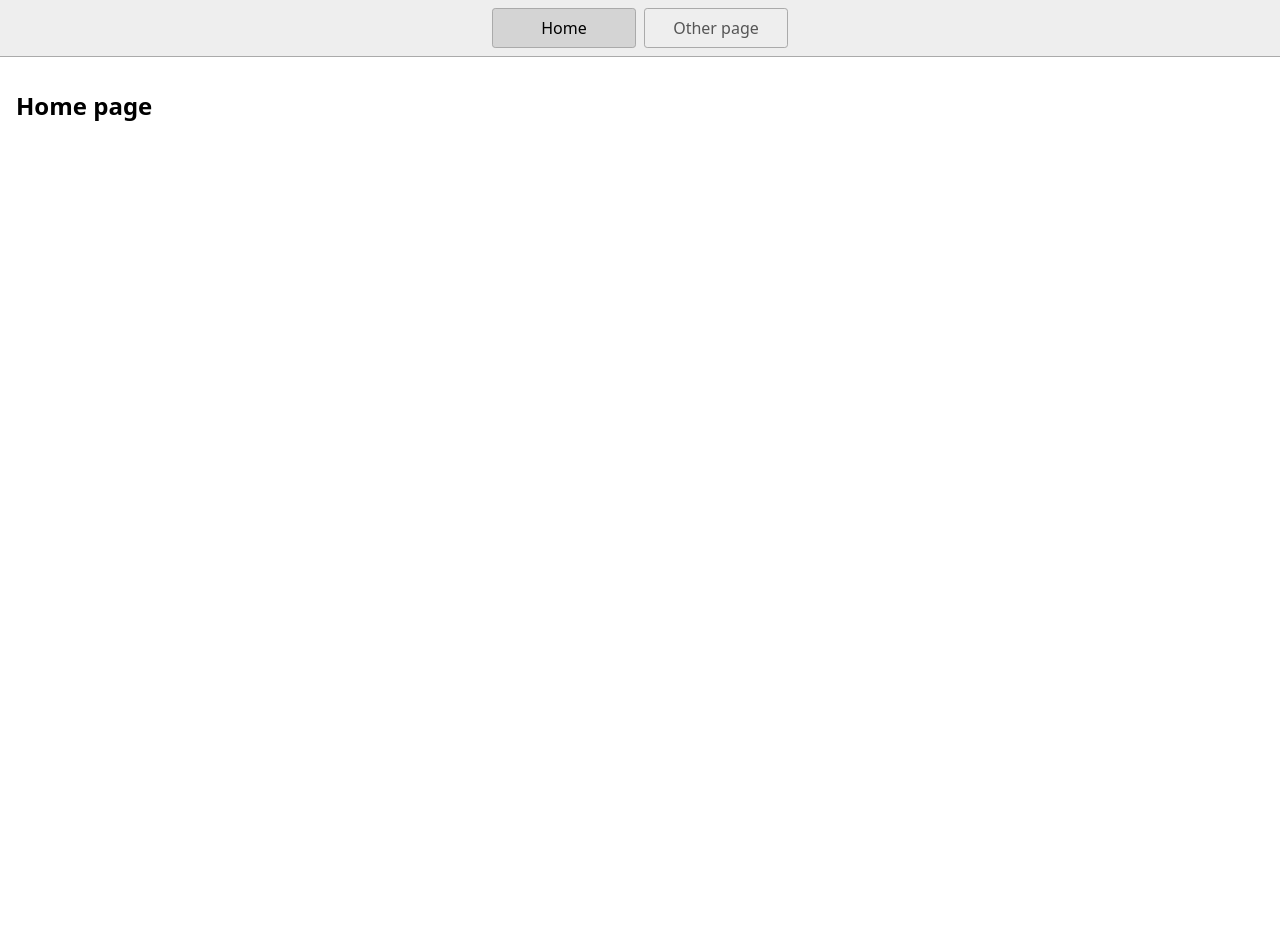
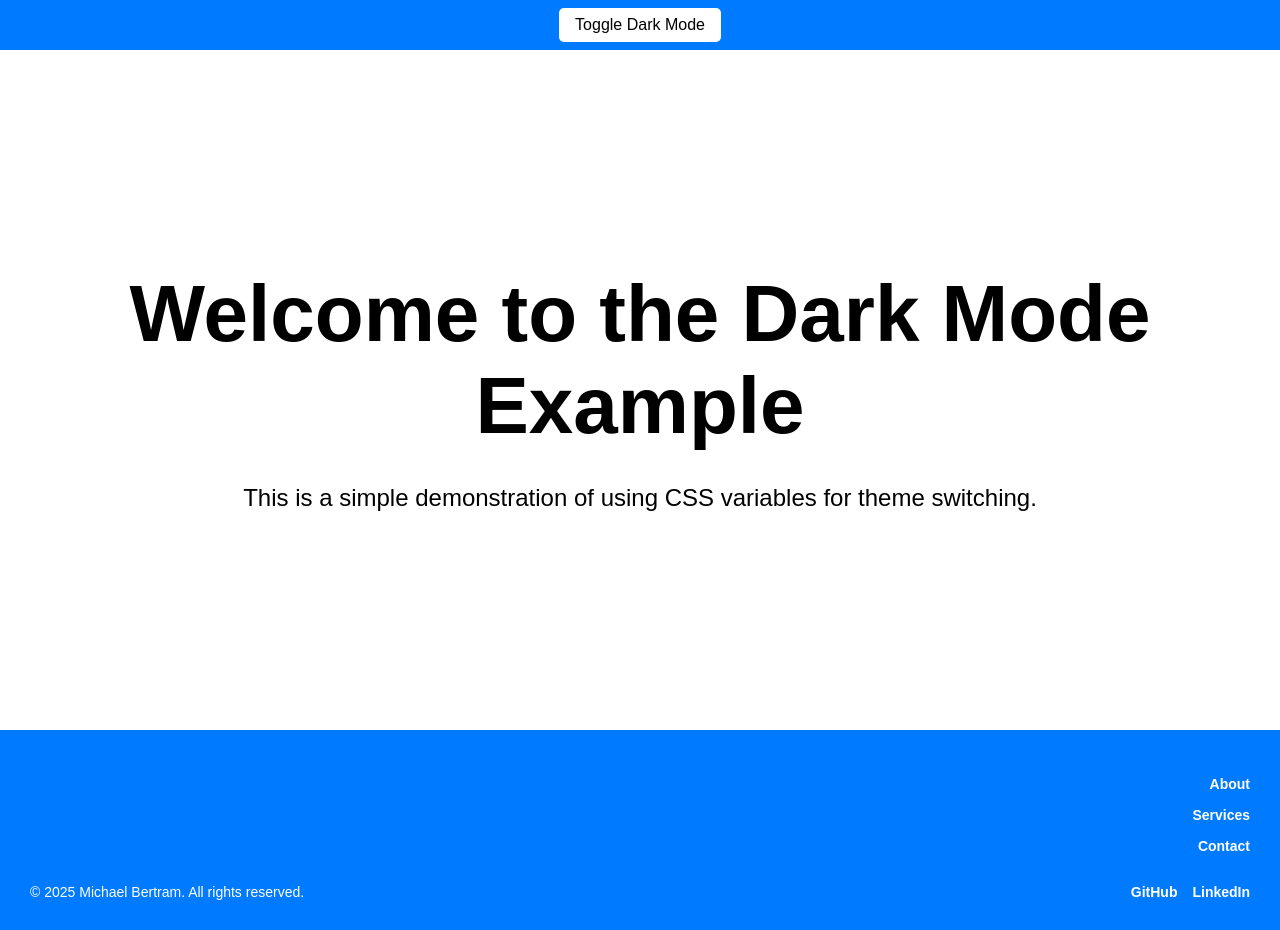
Before and after one commit to bertbigbite/advance-contact-card, a website: page index.html in a window 1280 px wide. Before the commit the page ends 800 px from the top, so only its background shows below. Drawn offline with Linux system fonts and the light colour scheme.

Commit message:
Created a basic page layout. Styled with css using variables, adding dark mode toggle option

```diff
--- a/index.html
+++ b/index.html
@@ -1,23 +1,40 @@
 <!DOCTYPE html>
 <html lang="en">
+
 <head>
-    <title>Home</title>
-    <meta charset="UTF-8" />
-    <meta name="viewport" content="width=device-width" />
-    <!--
-      Need a visual blank slate?
-      Remove all code in `styles.css`!
-    -->
-    <link rel="stylesheet" href="styles.css" />
-    <script type="module" src="script.js"></script>
+  <meta charset="UTF-8">
+  <meta name="viewport" content="width=device-width, initial-scale=1.0">
+  <title>Dark Mode Feature</title>
+  <link rel="stylesheet" href="styles.css">
+  <script defer src="script.js"></script>
 </head>
+
 <body>
+  <header>
+    <button id="dark-mode-toggle">Toggle Dark Mode</button>
+  </header>
+  <main>
+    <h1>Welcome to the Dark Mode Example</h1>
+    <p>This is a simple demonstration of using CSS variables for theme switching.</p>
+  </main>
+  <footer class="footer">
+    <div class="details">
+      <p>&copy; 2025 Michael Bertram. All rights reserved.</p>
+    </div>
+    <div class="footer_contact">
       <nav>
-      <a href="/" aria-current="page">Home</a>
-      <a href="/page2.html">Other page</a>
+        <a href="#about">About</a>
+        <a href="#services">Services</a>
+        <a class="modal-toggle">Contact</a>
       </nav>
-    <main>
-      <h1>Home page</h1>
-    </main>
+      <div class="footer_socials">
+        <a href="https://github.com" target="_blank">GitHub</a>
+        <a href="https://linkedin.com" target="_blank">LinkedIn</a>
+      </div>
+    </div>
+  </footer>
+
+
 </body>
+
 </html>
--- a/script.js
+++ b/script.js
@@ -1 +1,6 @@
-console.log('Hello!');
+const toggleButton = document.getElementById('dark-mode-toggle');
+const body = document.body;
+
+toggleButton.addEventListener('click', () => {
+  body.classList.toggle('dark-mode');
+});
--- a/styles.css
+++ b/styles.css
@@ -1,46 +1,168 @@
+/* Root Variables */
+:root {
+  --bg-color: #ffffff;
+  --primary-text-color: #000000;
+  --secondary-text-color: #ffffff;
+  --accent-color: #007bff;
+  --button-bg: #fff;
+  --button-text: #000;
+  --button-hover-bg: #0056b3;
+  --button-hover-text: #fff;
+  --header-footer-height: 60px;
+  --nav-text-color:var(--secondary-text-color);
+}
+
+/* Dark Mode Variables */
+.dark-mode {
+  --bg-color: #121212;
+  --primary-text-color: #ffffff;
+  --secondary-text-color: #000;
+  --accent-color: rgb(255, 96, 96);
+  --button-bg: #000;
+  --button-text: #fff;
+  --button-hover-bg: #8a60d1;
+  --button-hover-text: #fff;
+  --nav-text-color:var(--secondary-text-color);
+}
+
+/* General Styles */
 * {
+  margin: 0;
+  padding: 0;
   box-sizing: border-box;
 }
 
+html,
 body {
-  margin: 0;
-  font-family: system-ui, sans-serif;
-  color: black;
-  background-color: white;
+  height: 100%;
 }
 
-nav {
+body {
+  background-color: var(--bg-color, #f5f5f5); /* Fallback */
+  color: var(--primary-text-color, #333333); /* Fallback */
+  font-family: Arial, sans-serif;
   display: flex;
-  flex-wrap: wrap;
+  flex-direction: column;
+  transition: background-color 0.7s, color 0.7s;
+}
+
+/* Header and Footer */
+header,
+footer {
+  background-color: var(--accent-color, #cccccc); /* Fallback */
+  color: var(--bg-color, #ffffff); /* Fallback */
+  height: var(--header-footer-height, 60px); /* Fallback */
+  display: flex;
   align-items: center;
   justify-content: center;
+  text-align: center;
   padding: 0.5rem;
-  gap: 0.5rem;
-  border-bottom: solid 1px #aaa;
-  background-color: #eee;
 }
 
-nav a {
-  display: inline-block;
-  min-width: 9rem;
-  padding: 0.5rem;
-  border-radius: 0.2rem;
-  border: solid 1px #aaa;
+/* Main Section */
+main {
+  flex: 1;
+  padding: 2rem;
   text-align: center;
-  text-decoration: none;
-  color: #555;
-}
-
-nav a[aria-current='page'] {
-  color: #000;
-  background-color: #d4d4d4;
-}
-
-main {
-  padding: 1rem;
+  min-height: calc(
+    100vh - 2 * var(--header-footer-height, 60px)
+  ); /* Header + Footer */
+  display: flex;
+  flex-direction: column;
+  justify-content: center;
+  align-items: center;
 }
 
 h1 {
-  font-weight: bold;
+  font-size: 5rem;
+}
+
+main p {
   font-size: 1.5rem;
+  padding-top: 2rem;
 }
+
+/* Button Styles */
+button {
+  background-color: var(--button-bg, #007bff); /* Fallback */
+  color: var(--button-text, #ffffff); /* Fallback */
+  border: none;
+  border-radius: 5px;
+  padding: 0.5rem 1rem;
+  font-size: 1rem;
+  cursor: pointer;
+  transition: background-color 0.3s ease;
+}
+
+button:hover {
+  background-color: var(--button-hover-bg, #0056b3); /* Fallback */
+  color: var(--button-hover-text);
+}
+
+/* Footer */
+footer {
+  display: flex;
+  justify-content: space-between;
+  gap: 40px;
+  align-items: flex-end;
+  bottom: 0;
+  height: 200px;
+  width: 100%;
+  font-size: 15px;
+  padding: 30px 30px;
+  color: #ffffff;
+}
+
+/* Footer Styling */
+.footer .details {
+  margin-top: 155px;
+  bottom: 15px; /* Spacing between copyright and links */
+}
+
+.footer_socials {
+  display: flex;
+  margin-top: 5px;
+  gap: 20px;
+}
+
+.footer p {
+  margin: 0; /* Remove default margin */
+  font-size: 14px;
+}
+
+.footer_contact {
+  display: flex;
+  flex-direction: column;
+  margin-top: 20px;
+  text-align: right;
+  gap: 10px; /* Space between navigation and social links */
+}
+
+.footer_contact nav {
+  display: flex;
+  flex-direction: column;
+  gap: 15px; /* Space between navigation links */
+}
+
+.footer_contact nav a,
+.footer_contact div a {
+  color: var(--nav-text-color, #fff); /* White text */
+  text-decoration: none; /* Remove underline */
+  font-weight:bold;
+  font-size: 14px;
+  transition: color 0.3s ease; /* Smooth hover effect */
+}
+
+.footer_contact nav a:hover,
+.footer_contact div a:hover {
+  color: #e56753; /* Light red for hover effect */
+  cursor: pointer;
+}
+
+.footer_contact .footer_socials {
+  display: flex;
+  justify-content: flex-end;
+  align-content:end;
+  margin-top:20px;
+  gap: 15px; /* Space between social media links */
+}
```
Also changed, not shown: 1 other file. Lines whose indentation alone changed are shown as unchanged.
